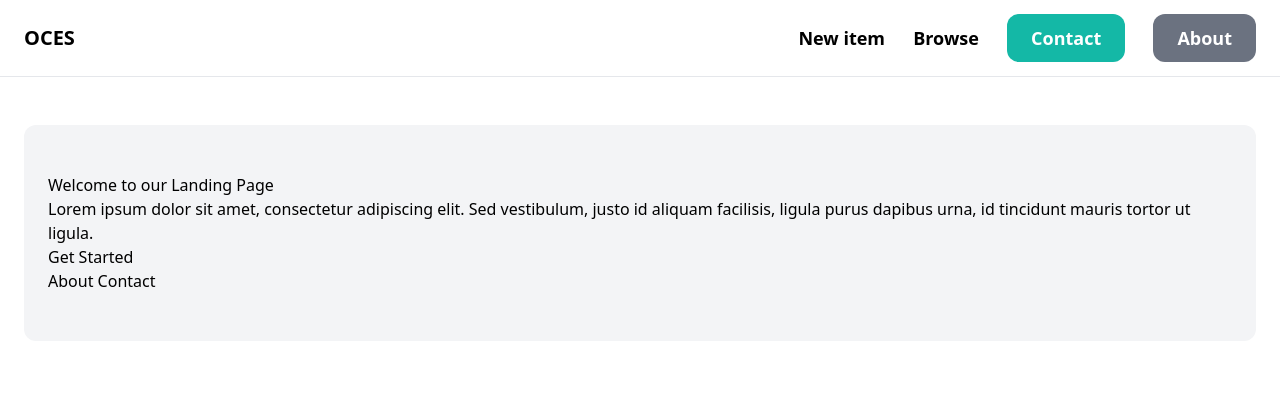
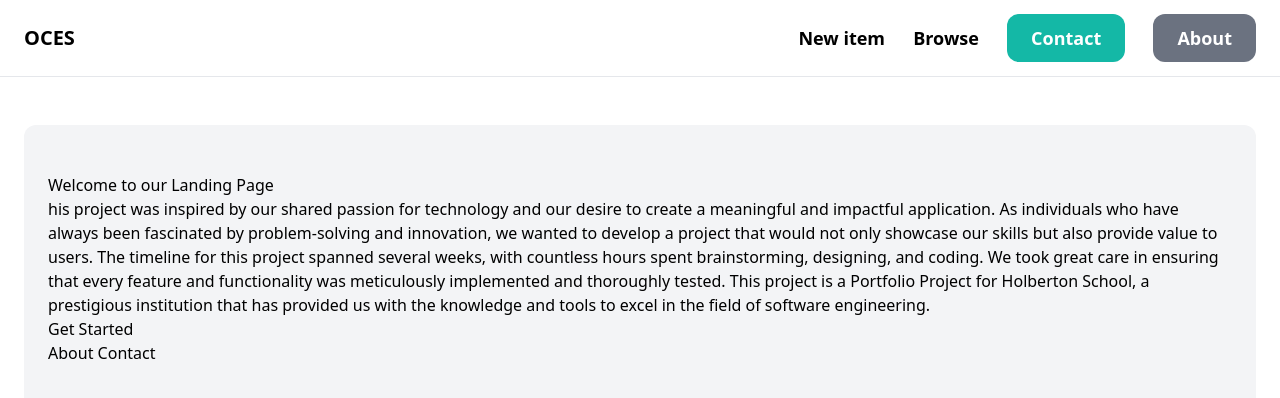
Before and after one commit to bedasawayessa/bedasawayessa.github.io, a plain HTML site: page bedokabe/index.html in a window 1280 px wide. Drawn offline with nearby package versions, Linux system fonts and the light colour scheme.

Commit message:
Update index.html

```diff
--- a/bedokabe/index.html
+++ b/bedokabe/index.html
@@ -23,7 +23,13 @@
         <div class="container px-6 py-6">
         <div class="content mt-6 px-6 py-12 bg-gray-100 rounded-xl">
             <h1>Welcome to our Landing Page</h1>
-            <p>Lorem ipsum dolor sit amet, consectetur adipiscing elit. Sed vestibulum, justo id aliquam facilisis, ligula purus dapibus urna, id tincidunt mauris tortor ut ligula.</p>
+            <p>
+                his project was inspired by our shared passion for technology and our desire to create a meaningful and impactful application.
+                As individuals who have always been fascinated by problem-solving and innovation, we wanted to develop a project that would not only showcase our skills but also provide value to users.
+                The timeline for this project spanned several weeks, with countless hours spent brainstorming, designing, and coding.
+                We took great care in ensuring that every feature and functionality was meticulously implemented and thoroughly tested.
+                This project is a Portfolio Project for Holberton School, a prestigious institution that has provided us with the knowledge and tools to excel in the field of software engineering.
+            </p>
             <a href="#" class="cta-button">Get Started</a>
             <div class="navigation">
                 <a href="about.html">About</a>
```
